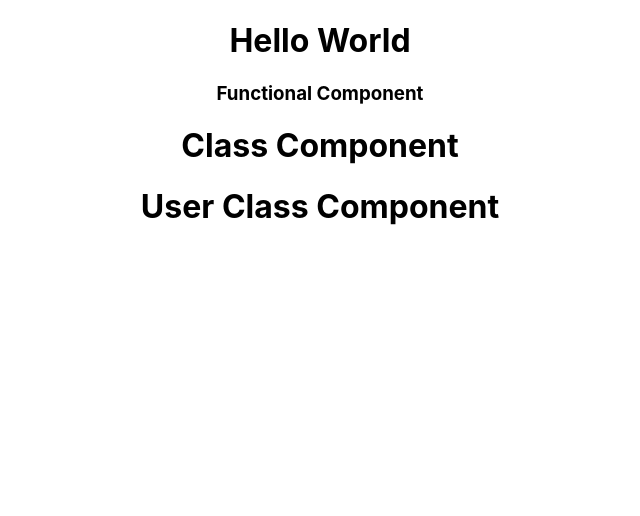
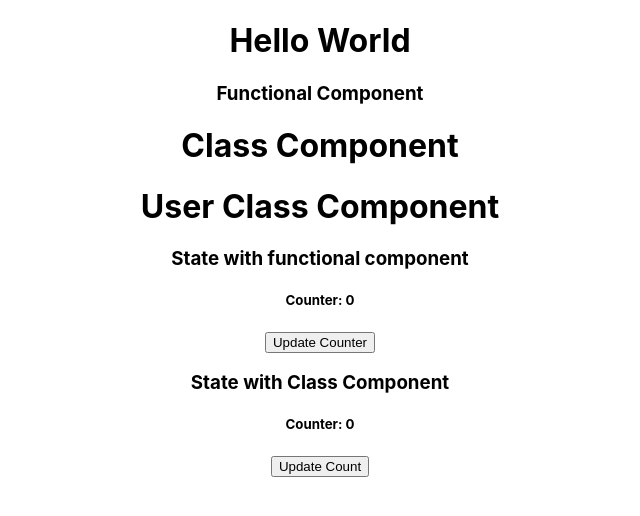
Before and after one commit to yuvraj-github/React-Tutorials, a React (Create React App) app: page / in a window 1280 px wide. Shown: the top 516 px of the page, without its empty margins (320-960 px from the left). Built offline with nearby package versions, Linux system fonts and the light colour scheme.

Commit message:
Added functional component state and class component state concept

```diff
--- a/src/App.js
+++ b/src/App.js
@@ -3,6 +3,8 @@ import './App.css';
 import UserFunctionalComponent from './Functional Component/UserFunctionalComponent';
 import UserClassComponent from './Class Component/UserClassComponent';
 import React from 'react';
+import StateWithFunction from './Functional Component/StateWithFunction';
+import StateWithClass from './Class Component/StateWithClass';
 
 function App() {
   return (
@@ -12,6 +14,8 @@ function App() {
       <UserClassComponent />
       {/* <User /> */}
       <UserClass />
+      <StateWithFunction />
+      <StateWithClass />
     </div>
   );
 }
--- /dev/null
+++ b/src/Class Component/StateWithClass.js
@@ -0,0 +1,22 @@
+import { Component } from "react";
+
+class StateWithClass extends Component {
+    constructor() {
+        super();
+        this.state = {
+            count: 0
+        }
+    }
+    render() {
+        return (
+            <div>
+                <h3>State with Class Component</h3>
+                <h5>Counter: {this.state.count}</h5>
+                <button onClick={() => this.setState({count: this.state.count+1})}>Update Count</button>
+            </div>
+
+        )
+    }
+}
+
+export default StateWithClass;
--- /dev/null
+++ b/src/Functional Component/StateWithFunction.js
@@ -0,0 +1,14 @@
+import { useState } from "react";
+
+function StateWithFunction() {
+    const[count, setCount] = useState(0);
+    return (
+        <div>
+            <h3>State with functional component</h3>
+            <h5>Counter: {count}</h5>
+            <button onClick={() => setCount(count+1)}>Update Counter</button>
+        </div>
+    )
+}
+
+export default StateWithFunction;
```
